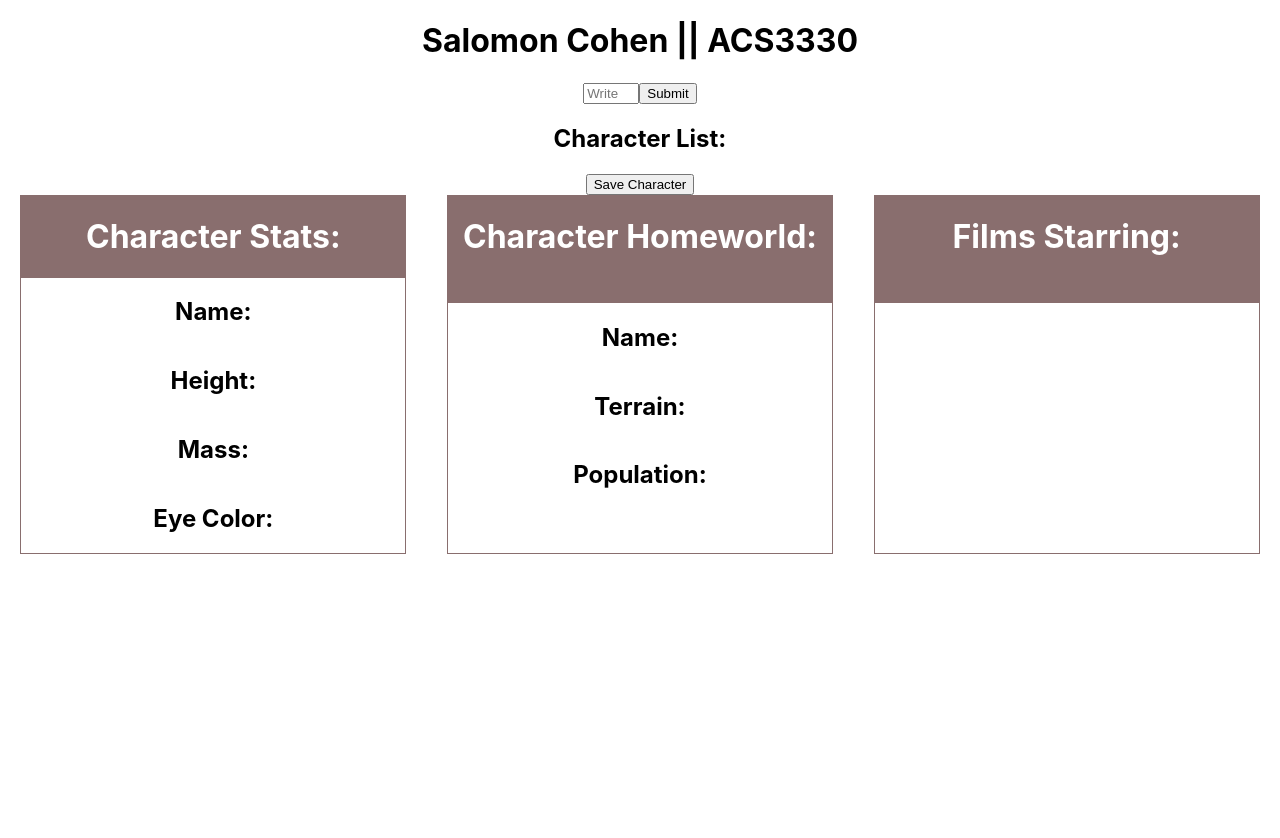
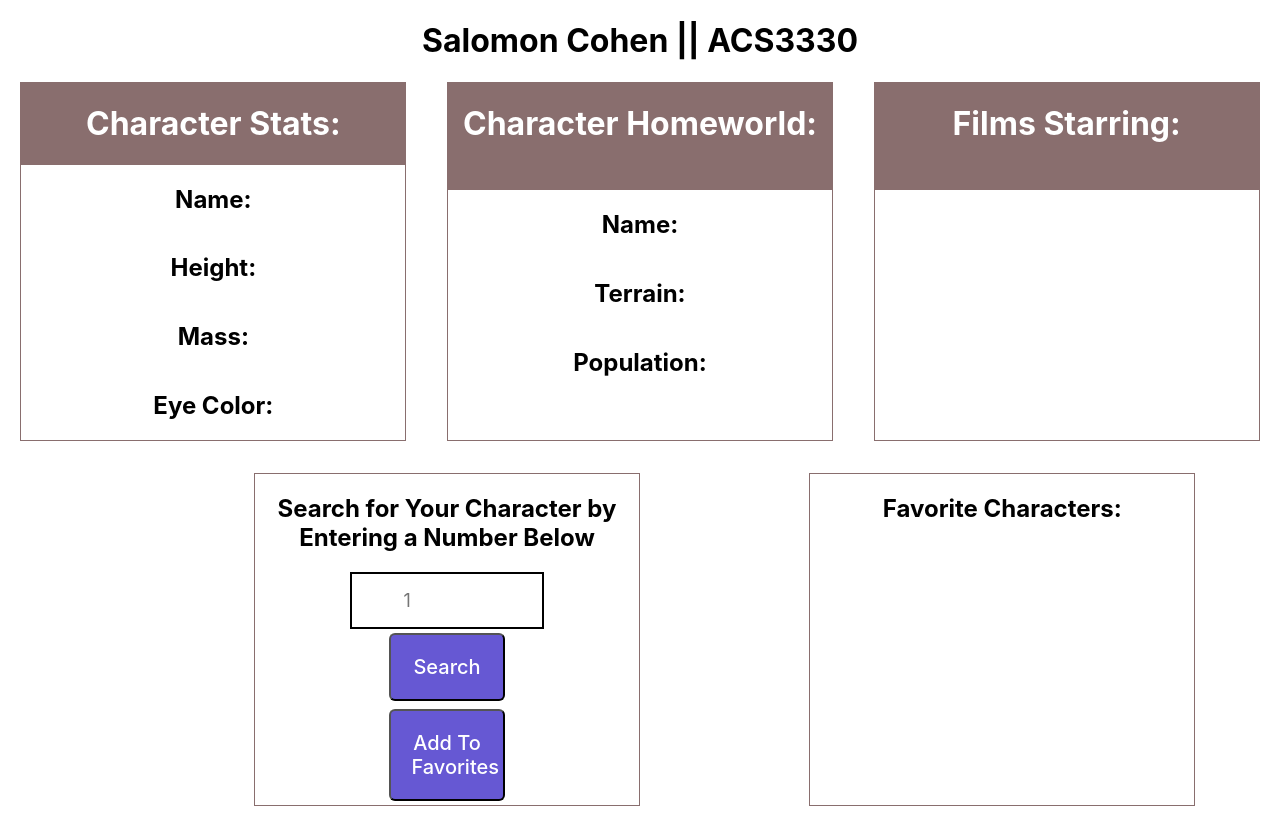
Before and after one commit to fibeep/SPA-ACS3330-Final, a React (Create React App) app: page / in a window 1280 px wide. Before the commit the page ends 800 px from the top, so only its background shows below. Built offline with nearby package versions, Linux system fonts and the light colour scheme.

Commit message:
finished all challenges

```diff
--- a/src/App.css
+++ b/src/App.css
@@ -42,6 +42,7 @@
   display: flex;
   flex-direction: column;
   border: 1px rgb(137, 110, 110) solid;
+  margin-bottom: 2rem;
 }
 
 .header {
@@ -57,3 +58,42 @@
   flex-direction: row;
   justify-content: space-around;
 }
+
+.action-button {
+  font: inherit;
+  font-size: 1.25rem;
+  padding: 1em;
+  width: 30%;
+  font-weight: 500;
+  background-color: #6658d3;
+  border-radius: 6px;
+  color: #FFF;
+  border:1;
+  margin: 0.25rem;
+
+}
+
+.form-div {
+  display: flex;
+  flex-direction: column;
+  justify-content: center;
+  align-items: center;
+}
+
+.input-field {
+  border: 0;
+  z-index: 1;
+  background-color: transparent;
+  border: 2px solid rgb(0, 0, 0);
+  font: inherit;
+  font-size: 1.125rem;
+  padding: 1rem 13.5%;
+  margin: auto;
+
+}
+
+.card2 {
+  width: 30%;
+  border: 1px rgb(137, 110, 110) solid;
+  margin-bottom: 2rem;
+}
--- a/src/components/Home.js
+++ b/src/components/Home.js
@@ -4,9 +4,11 @@ import "../App.css"
 
 function Home(){
 
-    return(
+    return (
+      <div class="super-header">
         <h1>Salomon Cohen || ACS3330</h1>
-    )
+      </div>
+    );
 }
 
 export default Home
--- a/src/components/StarWars.js
+++ b/src/components/StarWars.js
@@ -11,29 +11,9 @@ function StarWars(){
   const [data, setData] = useState("");
   const [home, setHome] = useState("");
   const [films, setFilms] = useState([])
-  const charList = [];
+  const [list, setList] = useState([])
 
   // ---------------------------- Constants ----------------------
-
-
-
-
-
-  // ---------------------------- Helper Function ---------------
-
-    function setList(char){
-        charList.push(char.name)
-        console.log(charList)
-    }
-
-
-  // ---------------------------- Helper Function ---------------
-
-
-
-
-
-
 
 
   // ----------------------- API CALL ---------------
@@ -70,30 +50,6 @@ function StarWars(){
 
   return (
     <div>
-      <div>
-        <div>
-          <form
-            onSubmit={(e) => {
-              e.preventDefault();
-              getCharacter();
-            }}
-          >
-            <input
-              type="number"
-              min="1"
-              max="83"
-              placeholder="Write a Number 1-83"
-              onChange={(e) => setValue(e.target.value)}
-            />
-            <button type="submit">Submit</button>
-          </form>
-        </div>
-        <div>
-          <h2>Character List:</h2>
-          <h3>{charList}</h3>
-          <button onClick={(e) => setList(data)}>Save Character</button>
-        </div>
-      </div>
       <div class="info">
         <div class="card">
           <div class="header">
@@ -118,8 +74,45 @@ function StarWars(){
           <div class="header">
             <h1>Films Starring:</h1>
           </div>
+          {films.length > 0 && films.map((film) => <h2>{film.title}</h2>)}
+        </div>
+      </div>
+      <div class="info">
+        <div></div>
+        <div class="card2">
+          <h2> Search for Your Character by Entering a Number Below</h2>
+          <form
+            onSubmit={(e) => {
+              e.preventDefault();
+              getCharacter();
+            }}
+          >
+            <input
+              class="input-field"
+              type="number"
+              min="1"
+              max="83"
+              placeholder="1"
+              onChange={(e) => setValue(e.target.value)}
+            />
+            <br></br>
+            <button class="action-button" type="submit">
+              Search
+            </button>
+          </form>
+          <button
+            class="action-button"
+            onClick={(e) => {
+              setList([...list, data]);
+            }}
+          >
+            Add To Favorites
+          </button>
+        </div>
 
-          {films.length > 0 && films.map((film) => <h2>{film.title}</h2>)}
+        <div class="card2">
+          <h2>Favorite Characters:</h2>
+          {list.length > 0 && list.map((obj) => <h2>{obj.name}</h2>)}
         </div>
       </div>
     </div>
```
Also changed, not shown: 1 other file (tests, documents, lock files or other folders).
